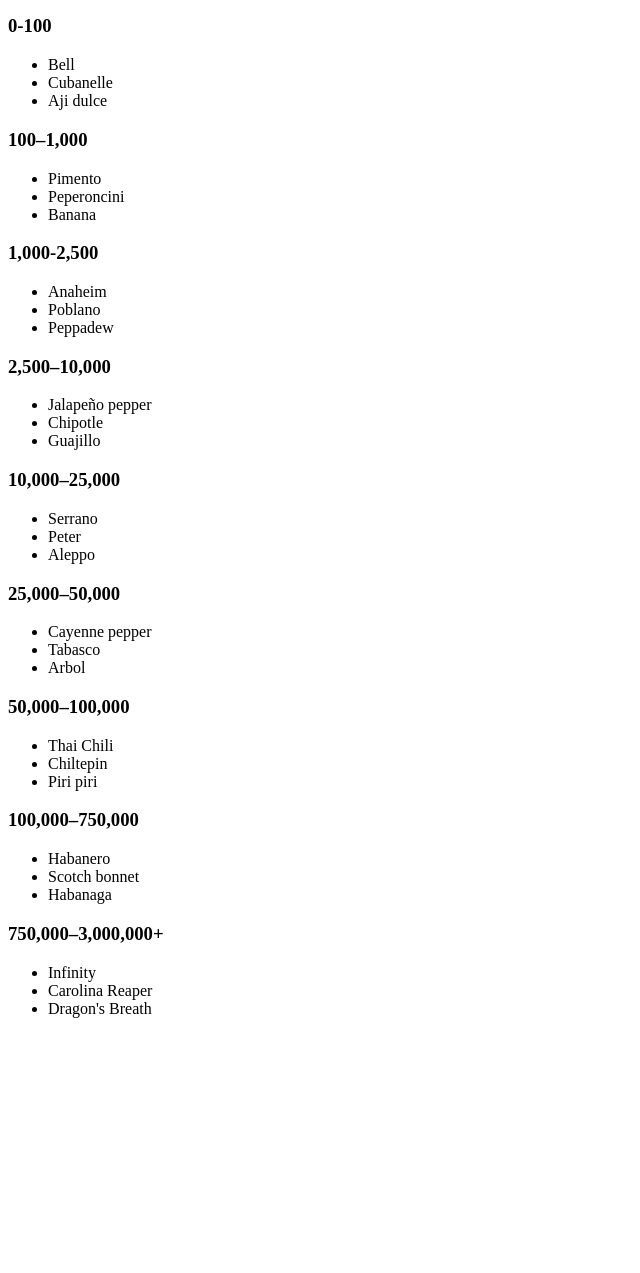
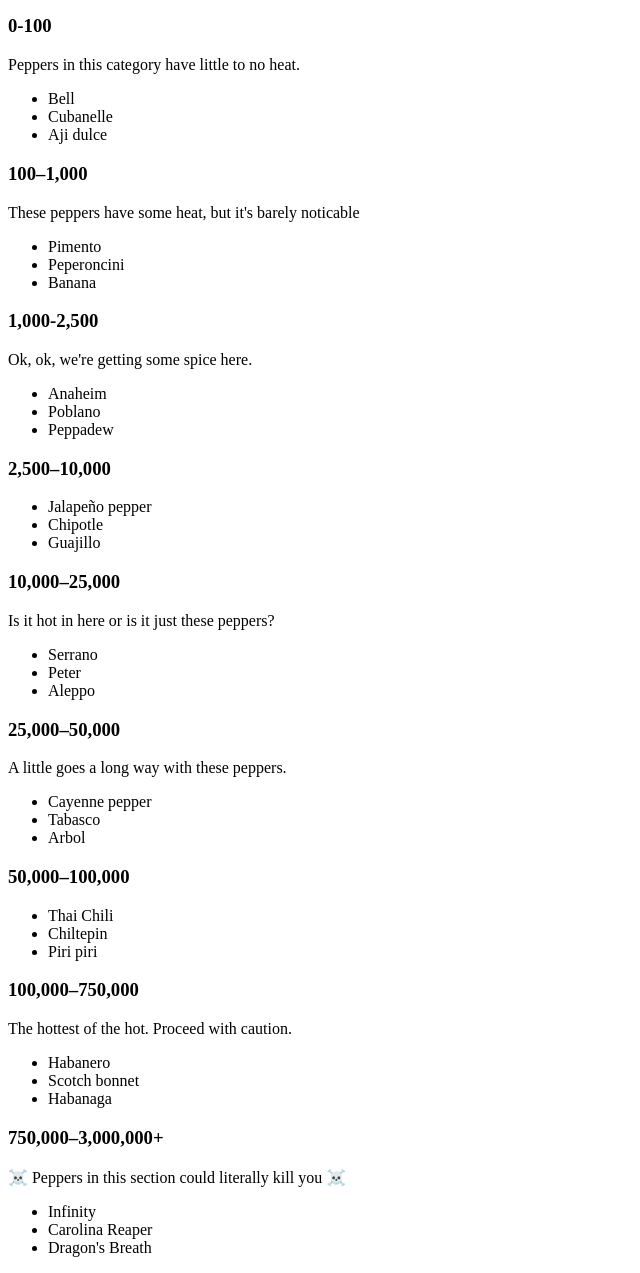
Before and after one commit to scrabill/scoville, a plain HTML site: page index.html in a window 1280 px wide. Shown: the part 443-1716 px from the top of the page, without its empty margins (0-640 px from the left). Before the commit the page ends 1477 px from the top, so only its background shows below. Drawn offline with Linux system fonts and the light colour scheme; a script that the page names is missing.

Commit message:
Adds descriptions to each section:

```diff
--- a/index.html
+++ b/index.html
@@ -50,10 +50,10 @@
            </tr>
           </table>
       </section>
-      <section class="non-pungent">
+      <div class="non-pungent">
         <section>
           <h3>0-100</h3>
-
+          <p>Peppers in this category have little to no heat.</p>
           <ul>
             <li>Bell</li>
             <li>Cubanelle</li>
@@ -62,16 +62,18 @@
         </section>
         <section>
           <h3>100–1,000</h3>
+          <p>These peppers have some heat, but it's barely noticable<p>
           <ul>
             <li>Pimento</li>
             <li>Peperoncini</li>
             <li>Banana</li>
           </ul>
         </section>
-      </section>
-      <section class="mildly-pungent">
+      </div>
+      <div class="mildly-pungent">
         <section>
           <h3>1,000-2,500</h3>
+          <p>Ok, ok, we're getting some spice here.</p>
           <ul>
             <li>Anaheim</li>
             <li>Poblano</li>
@@ -80,26 +82,29 @@
         </section>
         <section>
           <h3>2,500–10,000</h3>
+          <p></p>
           <ul>
             <li>Jalapeño pepper</li>
             <li>Chipotle</li>
             <li>Guajillo</li>
           </ul>
         </section>
-      </section>
-      <section class="moderately-pungent">
+      </div>
+      <div class="moderately-pungent">
         <section>
           <h3>10,000–25,000</h3>
+          <p>Is it hot in here or is it just these peppers?</p>
           <ul>
             <li>Serrano</li>
             <li>Peter</li>
             <li>Aleppo</li>
           </ul>
         </section>
-      </section>
-      <section class="highly-pungent">
+      </div>
+      <div class="highly-pungent">
         <section>
           <h3>25,000–50,000</h3>
+          <p>A little goes a long way with these peppers.</p>
           <ul>
             <li>Cayenne pepper</li>
             <li>Tabasco</li>
@@ -108,16 +113,18 @@
         </section>
         <section>
           <h3>50,000–100,000</h3>
+          <p></p>
           <ul>
             <li>Thai Chili</li>
             <li>Chiltepin</li>
             <li>Piri piri</li>
           </ul>
         </section>
-      </section>
-      <section class="very-highly-pungent">
+      </div>
+      <div class="very-highly-pungent">
         <section>
           <h3>100,000–750,000</h3>
+          <p>The hottest of the hot. Proceed with caution.</p>
           <ul>
             <li>Habanero</li>
             <li>Scotch bonnet</li>
@@ -126,13 +133,14 @@
         </section>
         <section>
           <h3>750,000–3,000,000+</h3>
+          <p>☠️ Peppers in this section could literally kill you ☠️</p>
           <ul>
             <li>Infinity</li>
             <li>Carolina Reaper</li>
             <li>Dragon's Breath</li>
           </ul>
         </section>
-      </section>
+      </div>
     </main>
   </body>
 </html>
```
